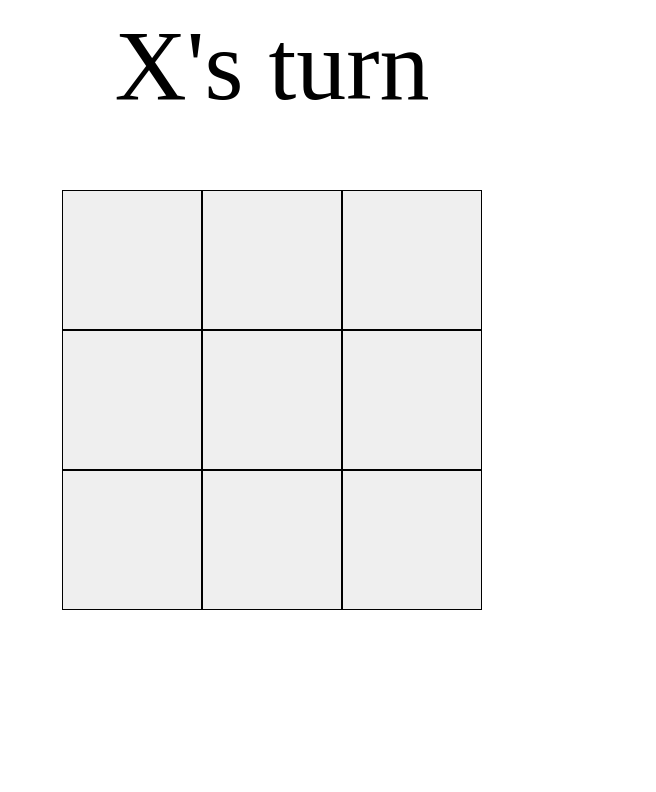
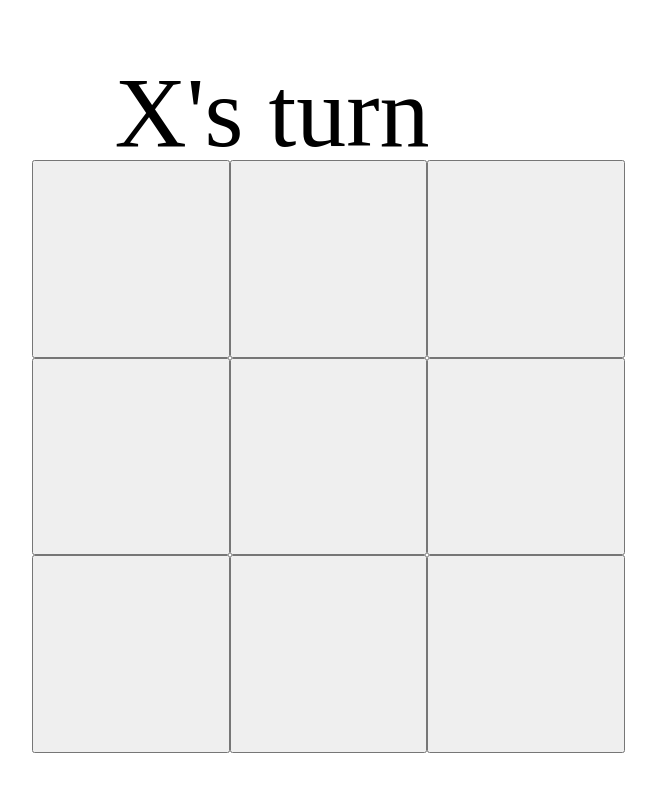
Before and after one commit to mecaneer23/tic-tac-toe, a plain HTML site: page ttt_web.html in a window 1280 px wide. Shown: the whole page, without its empty margins (368-1024 px from the left). Drawn offline with Linux system fonts and the light colour scheme.

Commit message:
Make it work better

```diff
--- a/ttt_web.html
+++ b/ttt_web.html
@@ -9,6 +9,18 @@
 </head>
 
 <body>
+    <div id="turn-display">X's turn</div>
+    <div id="grid-container">
+        <button type="button" class="grid-item" onclick="button_handler(this)"> </button>
+        <button type="button" class="grid-item" onclick="button_handler(this)"> </button>
+        <button type="button" class="grid-item" onclick="button_handler(this)"> </button>
+        <button type="button" class="grid-item" onclick="button_handler(this)"> </button>
+        <button type="button" class="grid-item" onclick="button_handler(this)"> </button>
+        <button type="button" class="grid-item" onclick="button_handler(this)"> </button>
+        <button type="button" class="grid-item" onclick="button_handler(this)"> </button>
+        <button type="button" class="grid-item" onclick="button_handler(this)"> </button>
+        <button type="button" class="grid-item" onclick="button_handler(this)"> </button>
+    </div>
     <script type="text/javascript">
         var turn = 0;
 
@@ -16,44 +28,42 @@
             for (var i = 0; i < 3; i++) {
                 if (
                     (
-                        (
-                            (board[i] == board[i + 1]) && (board[i] == board[i + 2]) ||
-                            (board[i] == board[i + 3]) && (board[i] == board[i + 6])
-                        ) && board[i] != ""
+                        (board[3 * i] == board[3 * i + 1] && board[3 * i] == board[3 * i + 2] && board[3 * i] != " ") ||
+                        (board[i] == board[i + 3] && board[i] == board[i + 6] && board[i] != " ")
                     ) || (
                         (
                             (board[0] == board[4]) && (board[0] == board[8]) ||
                             (board[2] == board[4]) && (board[2] == board[6])
-                        ) && board[4] != ""
+                        ) && board[4] != " "
                     )
                 ) {
                     return "winner";
                 }
             }
-            if (!board.includes("")) {
+            if (!board.includes(" ")) {
                 return "tie";
             }
             return null;
         }
 
         function button_handler(button) {
-            if (button.innerHTML == "") {
-                button.innerHTML = turn % 2 == 0 ? "X" : "O";
+            if (button.innerHTML == " ") {
                 turn++;
-                document.getElementById("turn_display").innerHTML = turn % 2 == 0 ? "X's turn" : "O's turn";
+                button.innerHTML = turn % 2 == 0 ? "O" : "X";
+                document.getElementById("turn-display").innerHTML = turn % 2 == 0 ? "X's turn" : "O's turn";
             }
             var board_items = document.getElementById("grid-container").children;
             const board = [];
-            for (var i = 0; i < board_items.length - 1; i++) {
+            for (var i = 0; i < board_items.length; i++) {
                 board[i] = board_items[i].innerHTML
             }
             winner = check_win(board);
             if (winner == "winner") {
-                document.getElementById("turn_display").innerHTML = "";
+                document.getElementById("turn-display").innerHTML = " ";
                 alert(turn % 2 == 0 ? "O wins!" : "X wins!");
                 reset();
             } else if (winner == "tie") {
-                document.getElementById("turn_display").innerHTML = "";
+                document.getElementById("turn-display").innerHTML = " ";
                 alert("Tie!");
                 reset();
             }
@@ -61,51 +71,45 @@
         }
 
         function reset() {
-            document.getElementById("turn_display").innerHTML = "X's turn";
+            document.getElementById("turn-display").innerHTML = "X's turn";
             var board_items = document.getElementById("grid-container").children;
             for (var i = 0; i < 9; i++) {
-                board_items[i].innerHTML = "";
+                board_items[i].innerHTML = " ";
             }
             turn = 0;
             return;
         }
     </script>
-    <div id="turn_display" style="
+    <style>
+        #turn-display {
             position: absolute;
+            top: 8%;
             left: 50%;
-    transform: translateX(-50%);
-    font-size: 100px;
-    ">X's turn</div>
-    <div id="grid-container" style="
+            transform: translate(-50%, -8%);
+            font-size: 625%;
+        }
+
+        #grid-container {
             display: grid;
             grid-template-columns: auto auto auto;
-    height: 420px;
-    width: 420px;
+            height: 60%;
             margin: 0;
             position: absolute;
             top: 50%;
             left: 50%;
             transform: translate(-50%, -50%);
-    ">
-        <button type="button" class="grid-item" onclick="button_handler(this)"></button>
-        <button type="button" class="grid-item" onclick="button_handler(this)"></button>
-        <button type="button" class="grid-item" onclick="button_handler(this)"></button>
-        <button type="button" class="grid-item" onclick="button_handler(this)"></button>
-        <button type="button" class="grid-item" onclick="button_handler(this)"></button>
-        <button type="button" class="grid-item" onclick="button_handler(this)"></button>
-        <button type="button" class="grid-item" onclick="button_handler(this)"></button>
-        <button type="button" class="grid-item" onclick="button_handler(this)"></button>
-        <button type="button" class="grid-item" onclick="button_handler(this)"></button>
-        <style media="screen">
+        }
+
         .grid-item {
-                font-size: 130px;
+            font-size: 650%;
             text-align: center;
-                border: 1px solid black;
-                height: 140px;
-                width: 140px;
+            height: 1.9em;
+            width: 1.9em;
         }
     </style>
-    </div>
+    <script type="text/javascript">
+        document.getElementById("grid-container").style.width = getComputedStyle(document.getElementById("grid-container")).height;
+    </script>
 </body>
 
 </html>
```
Lines whose indentation alone changed are shown as unchanged.
